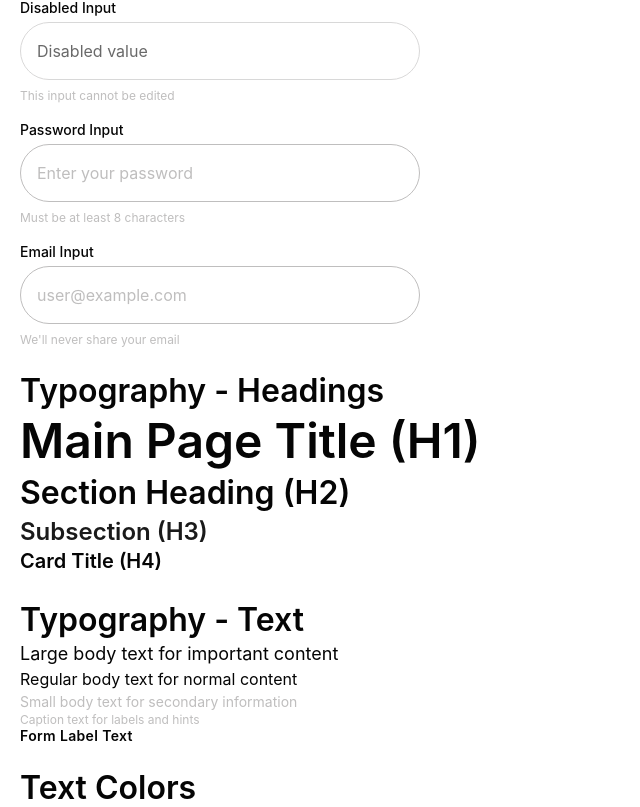
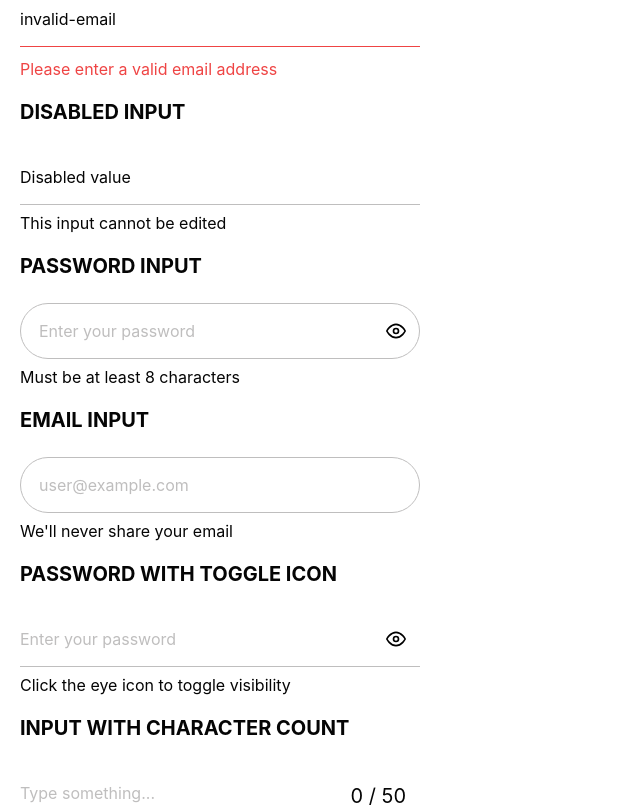
Before and after one commit to Racot86/foodies-project-team-3, a React app: page / in a window 1280 px wide. Shown: the part 1293-2100 px from the top of the page, without its empty margins (0-640 px from the left). Built offline with nearby package versions, Linux system fonts and the light colour scheme; the HTML template or start-up script is replaced by a standard one.

Commit message:
correct input text heading

```diff
--- a/src/App.jsx
+++ b/src/App.jsx
@@ -1,7 +1,7 @@
 import { BrowserRouter } from "react-router-dom";
 import "./App.css";
 import { AppRoutes } from "@routes/AppRoutes";
-import { Button, ButtonIcon, Input, Text, Heading } from "@components/ui";
+import { Button, ButtonIcon, Text, Heading, FieldInput } from "@components/ui";
 import {
   FiHeart,
   FiTrash,
@@ -156,10 +156,10 @@ export const App = () => {
           </Button>
         </div>
 
-        <h2>Input Components</h2>
+        <h2>Field Input Components</h2>
         <div style={{ marginBottom: "24px", maxWidth: "400px" }}>
           <div style={{ marginBottom: "16px" }}>
-            <Input
+            <FieldInput
               label="Basic Input"
               placeholder="Enter your text here..."
               helperText="This is a helper text"
@@ -167,7 +167,7 @@ export const App = () => {
           </div>
 
           <div style={{ marginBottom: "16px" }}>
-            <Input
+            <FieldInput
               label="Required Input"
               placeholder="Required field"
               required
@@ -176,26 +176,27 @@ export const App = () => {
           </div>
 
           <div style={{ marginBottom: "16px" }}>
-            <Input
+            <FieldInput
               label="Input with Error"
               placeholder="Enter valid email"
               error="Please enter a valid email address"
-              defaultValue="invalid-email"
+              value="invalid-email"
             />
           </div>
 
           <div style={{ marginBottom: "16px" }}>
-            <Input
+            <FieldInput
               label="Disabled Input"
               placeholder="This input is disabled"
               disabled
-              defaultValue="Disabled value"
+              value="Disabled value"
               helperText="This input cannot be edited"
             />
           </div>
 
           <div style={{ marginBottom: "16px" }}>
-            <Input
+            <FieldInput
+              style="rounded"
               label="Password Input"
               type="password"
               placeholder="Enter your password"
@@ -204,11 +205,30 @@ export const App = () => {
           </div>
 
           <div style={{ marginBottom: "16px" }}>
-            <Input
+            <FieldInput
+              style="rounded"
               label="Email Input"
               type="email"
               placeholder="user@example.com"
               helperText="We'll never share your email"
+            />
+          </div>
+
+          <div style={{ marginBottom: "16px" }}>
+            <FieldInput
+              label="Password with Toggle Icon"
+              type="password"
+              placeholder="Enter your password"
+              helperText="Click the eye icon to toggle visibility"
+            />
+          </div>
+
+          <div style={{ marginBottom: "16px" }}>
+            <FieldInput
+              label="Input with Character Count"
+              placeholder="Type something..."
+              maxLength="50"
+              helperText="Maximum 50 characters allowed"
             />
           </div>
         </div>
--- a/src/components/ui/Button/Button.module.css
+++ b/src/components/ui/Button/Button.module.css
@@ -61,9 +61,9 @@
 
 .primary:disabled,
 .primary:disabled:hover {
-  background-color: var(--color-tertiary);
+  background-color: var(--color-secondary);
   color: var(--color-white);
-  border-color: var(--color-tertiary);
+  border-color: var(--color-secondary);
 }
 
 .primary:hover:not(:disabled),
@@ -84,8 +84,8 @@
 .secondary:disabled,
 .secondary:disabled:hover {
   background-color: var(--color-background);
-  color: var(--color-tertiary);
-  border-color: var(--color-tertiary);
+  color: var(--color-secondary);
+  border-color: var(--color-secondary);
 }
 
 .secondary:hover:not(:disabled),
@@ -107,15 +107,15 @@
 .secondary-reversed:disabled,
 .secondary-reversed:disabled:hover {
   background-color: var(--color-primary);
-  color: var(--color-tertiary);
-  border-color: var(--color-tertiary);
+  color: var(--color-secondary);
+  border-color: var(--color-secondary);
 }
 
 .secondary-reversed:hover:not(:disabled),
 .secondary-reversed:focus-visible {
   background-color: var(--color-white);
   color: var(--color-primary);
-  border-color: var(--color-white);
+  border-color: var(--color-primary);
   transform: translateY(-2px);
   box-shadow: var(--shadow-lg);
 }
--- a/src/components/ui/ButtonIcon/ButtonIcon.module.css
+++ b/src/components/ui/ButtonIcon/ButtonIcon.module.css
@@ -11,8 +11,28 @@
   justify-content: center;
   background-color: var(--color-white);
   color: var(--color-text);
-  border: 1px solid var(--color-tertiary);
+  border: 1px solid var(--color-secondary);
   font-size: var(--font-lg);
+}
+
+/* Size variants */
+.large {
+  width: 42px;
+  height: 42px;
+  font-size: var(--font-lg);
+}
+
+.medium {
+  width: 40px;
+  height: 40px;
+  font-size: var(--font-md);
+}
+
+.small {
+  width: 20px;
+  height: 20px;
+  font-size: var(--font-xs);
+  border-width: 1px;
 }
 
 .button:disabled {
@@ -25,8 +45,8 @@
 .button:disabled,
 .button:disabled:hover {
   background-color: var(--color-background);
-  color: var(--color-tertiary);
-  border: 1px solid var(--color-tertiary);
+  color: var(--color-secondary);
+  border: 1px solid var(--color-secondary);
 }
 
 .button:hover,
@@ -39,23 +59,24 @@
 }
 
 /* Variants */
-.button.primary {
+.primary {
   background-color: var(--color-text);
   color: var(--color-white);
   border: 1px solid var(--color-text);
 }
 
-.button.primary:disabled,
-.button.primary:disabled:hover {
-  background-color: var(--color-tertiary);
+.primary:disabled,
+.primary:disabled:hover {
+  background-color: var(--color-secondary);
   color: var(--color-white);
-  border: 1px solid var(--color-tertiary);
+  border: 1px solid var(--color-secondary);
 }
 
-.button.primary:hover,
-.button.primary:focus-visible {
-  background-color: var(--color-secondary);
-  border-color: var(--color-secondary);
+.primary:hover,
+.primary:focus-visible {
+  color: var(--color-primary);
+  background-color: var(--color-white);
+  border-color: var(--color-primary);
   transform: translateY(-2px);
   box-shadow: var(--shadow-lg);
 }
@@ -87,6 +108,24 @@
     height: 40px;
     font-size: var(--font-md);
   }
+
+  .large {
+    width: 38px;
+    height: 38px;
+    font-size: var(--font-md);
+  }
+
+  .medium {
+    width: 36px;
+    height: 36px;
+    font-size: var(--font-sm);
+  }
+
+  .small {
+    width: 18px;
+    height: 18px;
+    font-size: 10px;
+  }
 }
 
 /* Accessibility */
--- /dev/null
+++ b/src/components/ui/Fields/ErrorField/ErrorField.jsx
@@ -0,0 +1,9 @@
+import css from "../Fields.module.css";
+
+export const ErrorField = ({ children, id }) => {
+  return (
+    <p className={css.errorMessage} role="alert" id={id}>
+      {children}
+    </p>
+  );
+};
--- /dev/null
+++ b/src/components/ui/Fields/FieldInput/FieldInput.jsx
@@ -0,0 +1,135 @@
+import clsx from "clsx";
+import { useId, useState } from "react";
+import { FiEye, FiEyeOff } from "react-icons/fi";
+import css from "../Fields.module.css";
+import { ErrorField } from "../ErrorField/ErrorField";
+
+export const FieldInput = ({
+  name,
+  label,
+  register,
+  required,
+  placeholder,
+  maxLength,
+  onChange,
+  error,
+  strong,
+  value,
+  style = "default",
+  type = "text",
+  className = "",
+  helperText,
+  disabled = false,
+}) => {
+  const [count, setCount] = useState(0);
+  const [defaultType, setDefaultType] = useState(type);
+  const fieldId = useId();
+  const defaultMaxLength = maxLength && parseInt(maxLength, 10);
+  const withExtra = type === "password" || !!maxLength;
+
+  const handleOnChange = (event) => {
+    const { value } = event.target;
+    maxLength && setCount(value.length);
+    onChange && onChange(value);
+  };
+
+  const renderInput = () => {
+    const defaultProps = {
+      placeholder,
+      maxLength: defaultMaxLength,
+      disabled,
+      "aria-invalid": error ? "true" : "false",
+      "aria-describedby": error ? `${fieldId}-error` : undefined,
+      id: fieldId,
+    };
+
+    if (register) {
+      const { onChange: regOnChange, ...field } = register(name, {
+        required,
+      });
+
+      return (
+        <input
+          value={value}
+          type={defaultType}
+          {...field}
+          onChange={(e) => {
+            regOnChange(e);
+            handleOnChange(e);
+          }}
+          {...defaultProps}
+        />
+      );
+    }
+
+    return (
+      <input
+        value={value}
+        type={defaultType}
+        onChange={handleOnChange}
+        {...defaultProps}
+      />
+    );
+  };
+
+  const isPassword = (type) => type === "password";
+
+  const showPassword = () => {
+    if (isPassword(defaultType)) {
+      setDefaultType("text");
+    } else {
+      setDefaultType(type);
+    }
+  };
+
+  const renderExtra = () => {
+    if (type === "password") {
+      return (
+        <button
+          type="button"
+          onClick={showPassword}
+          className={css.showPassword}
+          aria-label={
+            isPassword(defaultType) ? "Show password" : "Hide password"
+          }
+        >
+          {isPassword(defaultType) ? <FiEye /> : <FiEyeOff />}
+        </button>
+      );
+    }
+
+    if (maxLength) {
+      return (
+        <span className={css.count}>
+          {count} / {defaultMaxLength}
+        </span>
+      );
+    }
+  };
+
+  return (
+    <div
+      className={clsx(
+        css.field,
+        style && css[style],
+        className,
+        strong && css.strong,
+        error && css.error,
+        withExtra && css.withExtra
+      )}
+    >
+      {label && (
+        <label htmlFor={fieldId}>
+          {label}
+          {required && <span aria-label="required"> *</span>}
+        </label>
+      )}
+      <div className={clsx(css.inputWrapper, withExtra && css.withExtra)}>
+        {renderInput()}
+        {withExtra && <div className={css.extra}>{renderExtra()}</div>}
+      </div>
+      {helperText && !error && <p className={css.helperText}>{helperText}</p>}
+      {error && <ErrorField id={`${fieldId}-error`}>{error}</ErrorField>}
+    </div>
+  );
+};
--- /dev/null
+++ b/src/components/ui/Fields/Fields.module.css
@@ -0,0 +1,143 @@
+.field {
+  display: flex;
+  flex-direction: column;
+  align-items: flex-start;
+  gap: 6px;
+  width: 100%;
+}
+
+.field.rounded:not(:last-child) {
+  margin-bottom: 14px;
+}
+
+.field label {
+  margin-bottom: 8px;
+  font-weight: var(--font-weight-bold);
+  text-transform: uppercase;
+  font-size: 16px;
+}
+
+.field input,
+.field textarea {
+  width: 100%;
+  height: 56px;
+  border: none;
+  border-bottom: 1px solid var(--color-secondary);
+  padding: 16px 18px 16px 0;
+  outline: none;
+}
+
+.field.rounded input,
+.field.rounded textarea {
+  border: 1px solid var(--color-secondary);
+  padding: 16px 18px;
+  border-radius: var(--border-radius-xxl);
+}
+
+.field textarea {
+  line-height: inherit;
+}
+
+.field.strong input {
+  text-transform: uppercase;
+  font-family: "Mulish Bold", Arial, sans-serif;
+  font-weight: var(--font-weight-bold);
+  font-size: 18px;
+}
+
+.field.strong input,
+.field.strong input:hover,
+.field.strong input:focus {
+  border-color: transparent;
+}
+
+.field textarea {
+  overflow: hidden;
+  resize: none;
+}
+
+.inputWrapper,
+.textAreaWrapper {
+  width: 100%;
+  position: relative;
+}
+
+.inputWrapper.withExtra,
+.textAreaWrapper.withExtra {
+  position: relative;
+  align-items: flex-start;
+}
+
+.step {
+  font-size: 16px;
+  color: var(--color-secondary);
+}
+
+.extra {
+  position: absolute;
+  right: 0;
+  top: 16px;
+}
+
+.inputWrapper.withExtra input {
+  padding-right: 60px;
+}
+
+.inputWrapper.withExtra .extra {
+  right: 14px;
+  font-size: 20px;
+}
+
+.textAreaWrapper.withExtra textarea {
+  padding-right: 80px;
+}
+
+.showPassword {
+  padding: 0;
+  margin: 0;
+  border: none;
+  background: none;
+  outline: none;
+  cursor: pointer;
+}
+
+.field input:focus,
+.field input:hover,
+.field textarea:focus,
+.field textarea:hover {
+  border-color: 1px solid var(--color-secondary);
+}
+
+.field input::placeholder,
+.field textarea::placeholder {
+  color: var(--color-secondary);
+}
+.errorMessage {
+  color: var(--color-error);
+  margin-top: 4px;
+}
+
+.error label {
+  display: block;
+  color: var(--color-error);
+}
+
+.field.error input,
+.field.error textarea {
+  border-color: var(--color-error);
+}
+
+/* tablet */
+@media only screen and (min-width: 768px) {
+  .field label {
+    margin-bottom: 16px;
+    font-size: 20px;
+  }
+  .field.strong input {
+    font-size: 24px;
+  }
+}
+
+/* desktop */
+@media only screen and (min-width: 1440px) {
+}
--- /dev/null
+++ b/src/components/ui/Fields/index.js
@@ -0,0 +1,4 @@
+import { FieldInput } from "./FieldInput/FieldInput";
+import { ErrorField } from "./ErrorField/ErrorField";
+
+export { FieldInput, ErrorField };
--- a/src/components/ui/Input/Input.module.css
+++ b/src/components/ui/Input/Input.module.css
@@ -23,7 +23,7 @@
 .input {
   width: 100%;
   padding: var(--spacing-md);
-  border: 1px solid var(--color-tertiary);
+  border: 1px solid var(--color-secondary);
   border-radius: var(--radius-xxl);
   font-size: var(--font-md);
   font-family: inherit;
@@ -34,7 +34,7 @@
 }
 
 .input::placeholder {
-  color: var(--color-tertiary);
+  color: var(--color-secondary);
 }
 
 .input:focus {
@@ -63,7 +63,7 @@
 }
 
 .input.disabled:hover {
-  border-color: var(--color-tertiary);
+  border-color: var(--color-secondary);
 }
 
 /* Helper and error text */
@@ -75,7 +75,7 @@
 }
 
 .helperText {
-  color: var(--color-tertiary);
+  color: var(--color-secondary);
 }
 
 .errorText {
--- a/src/components/ui/index.js
+++ b/src/components/ui/index.js
@@ -1,6 +1,6 @@
 // UI Components Export
 export { Button } from "./Button";
 export { ButtonIcon } from "./ButtonIcon";
-export { Input } from "./Input";
 export { Text } from "./Text";
 export { Heading } from "./Heading";
+export { FieldInput, ErrorField } from "./Fields";
--- a/src/styles/globals.css
+++ b/src/styles/globals.css
@@ -180,7 +180,7 @@ html {
 }
 
 ::-webkit-scrollbar-thumb {
-  background: var(--color-tertiary);
+  background: var(--color-secondary);
   border-radius: var(--radius-sm);
 }
 
--- a/src/styles/variables.css
+++ b/src/styles/variables.css
@@ -3,8 +3,7 @@
 :root {
   /* === COLORS === */
   --color-primary: #050505; /* Основний чорний */
-  --color-secondary: #1a1a1a; /* Темно-сірий */
-  --color-tertiary: #bfbebe; /* Світло-сірий */
+  --color-secondary: #bfbebe; /* Темно-сірий */
   --color-white: #ffffff; /* Білий */
   --color-success: #22c55e; /* Зелений */
   --color-warning: #f59e0b; /* Жовтий */
@@ -16,7 +15,7 @@
   --color-text: var(--color-primary); /* Основний колір тексту - чорний */
   --color-text-primary: var(--color-primary); /* #050505 - чорний */
   --color-text-secondary: var(--color-secondary); /* #1a1a1a - темно-сірий */
-  --color-text-muted: var(--color-tertiary); /* #bfbebe - світло-сірий */
+  --color-text-muted: var(--color-secondary); /* #bfbebe - світло-сірий */
   --color-text-inverse: var(--color-white);
 
   /* === BUTTON COLORS === */
@@ -27,7 +26,7 @@
 
   --btn-secondary-bg: transparent;
   --btn-secondary-text: var(--color-primary);
-  --btn-secondary-border: var(--color-tertiary);
+  --btn-secondary-border: var(--color-secondary);
   --btn-secondary-hover-bg: var(--color-primary);
   --btn-secondary-hover-text: var(--color-white);
 
@@ -90,6 +89,7 @@
   --border-radius-md: 8px;
   --border-radius-lg: 12px;
   --border-radius-xl: 16px;
+  --border-radius-xxl: 30px;
   --border-radius-full: 9999px;
 
   /* Legacy radius */
```
